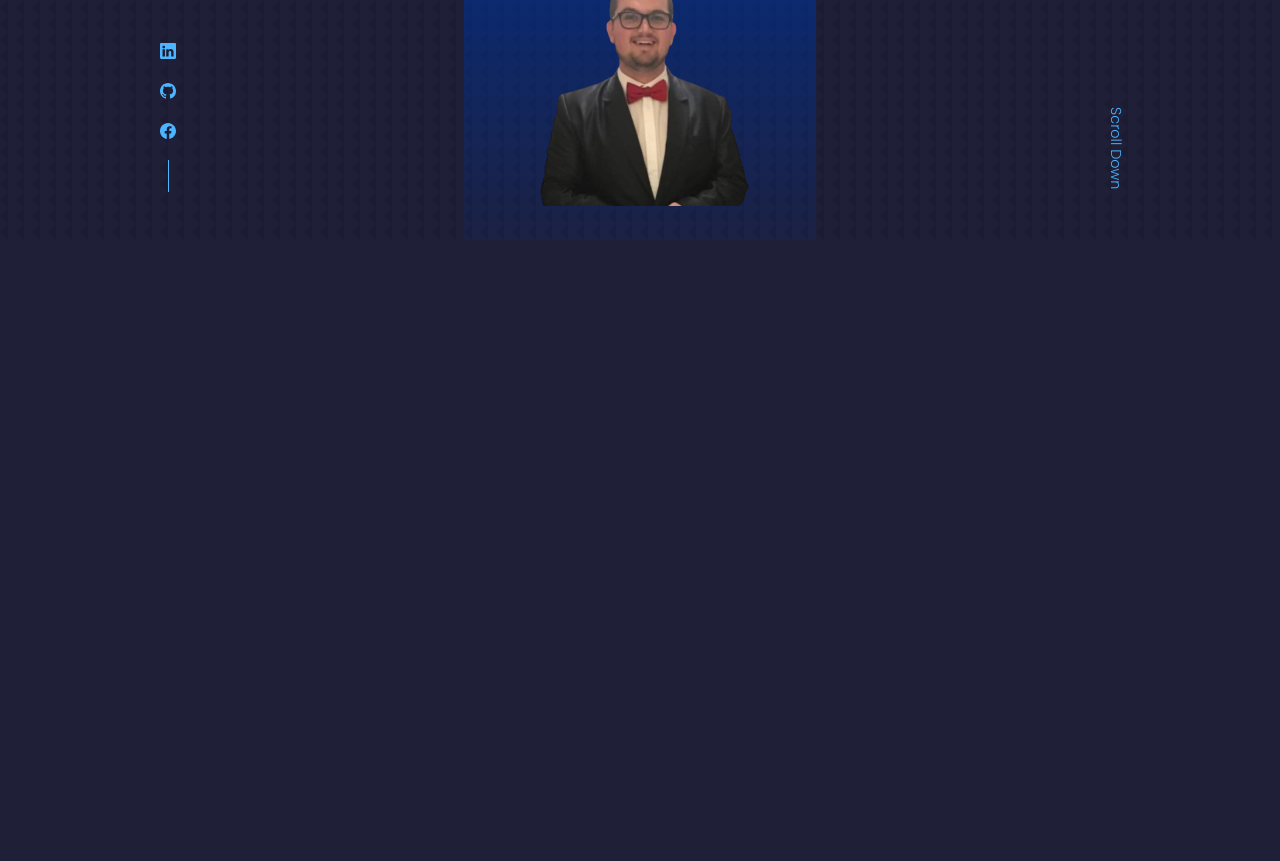
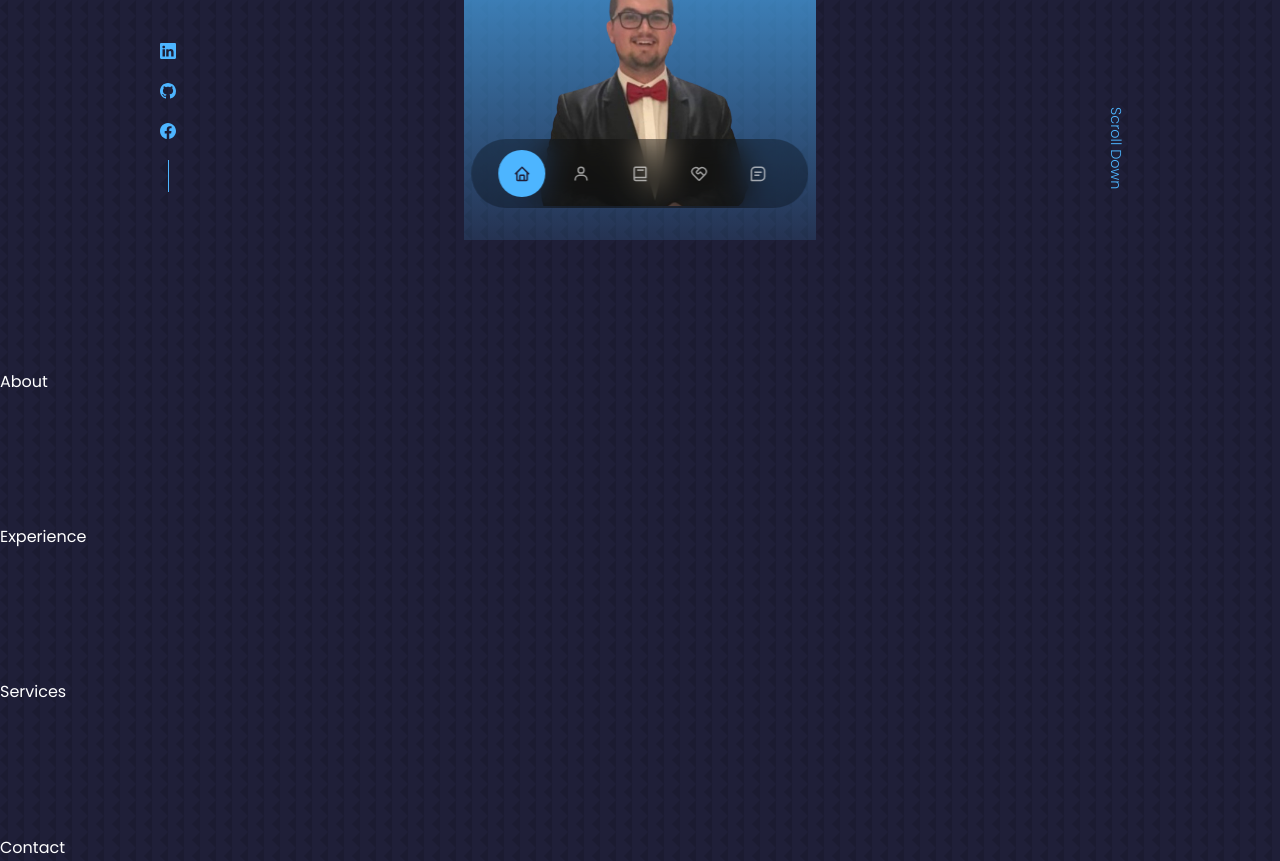
Before and after one commit to Budzserator/ReactPortfolio, a React (Create React App) app: page / in a window 1280 px wide. Shown: the part 560-1421 px from the top of the page. Before the commit the page ends 800 px from the top, so only its background shows below. Built offline with nearby package versions, Linux system fonts and the light colour scheme.

Commit message:
Nav component ~Done

```diff
--- a/src/App.jsx
+++ b/src/App.jsx
@@ -1,11 +1,20 @@
 import React from 'react'
 import Header from "./components/header/Header";
-
+import Nav from "./components/nav/Nav";
+import About from "./components/about/About"
+import Experience from './components/experience/Experience';
+import Services from './components/services/Services'
+import Contact from './components/contact/Contact';
 
 const App = () => {
   return (
     <>
       <Header/>
+      <Nav/>
+      <About/>
+      <Experience/>
+      <Services/>
+      <Contact/>
     </>
   )
 }
--- a/src/components/about/About.jsx
+++ b/src/components/about/About.jsx
@@ -3,9 +3,7 @@ import './about.css'
 
 function About() {
   return (
-    <div>
-
-    </div>
+    <section id='about'>About</section>
   )
 }
 
--- a/src/components/contact/Contact.jsx
+++ b/src/components/contact/Contact.jsx
@@ -3,9 +3,7 @@ import "./contact.css"
 
 function Contact() {
   return (
-    <div>
-
-    </div>
+    <section id="contact">Contact</section>
   )
 }
 
--- a/src/components/experience/Experience.jsx
+++ b/src/components/experience/Experience.jsx
@@ -3,9 +3,7 @@ import "./experience.css"
 
 function Experience() {
   return (
-    <div>
-
-    </div>
+    <section id="experience">Experience</section>
   )
 }
 
--- a/src/components/header/header.css
+++ b/src/components/header/header.css
@@ -38,7 +38,7 @@ header {
 
 /* ========== ME ========== */
 .me {
-    background: linear-gradient(#00308F, transparent);
+  background: linear-gradient(var(--color-primary), transparent);
   width: 22rem;
   height: 30rem;
   position: absolute;
--- a/src/components/nav/Nav.jsx
+++ b/src/components/nav/Nav.jsx
@@ -1,11 +1,51 @@
-import React from 'react'
+import React from "react";
+import { useState } from "react";
+import "./nav.css";
+import { BiHome, BiUser, BiBook, BiMessageSquareDetail } from "react-icons/bi";
+import { RiServiceLine } from "react-icons/ri";
 
-function Nav() {
+const Nav = () => {
+  const [activeNav, setActiveNav] = useState("#home");
+
   return (
-    <div>
+    <nav id="nav">
+      <a
+        href="#home"
+        className={activeNav === "#home" ? "active" : ""}
+        onClick={() => setActiveNav("#home")}
+      >
+        <BiHome />
+      </a>
+      <a
+        href="#about"
+        onClick={() => setActiveNav("#about")}
+        className={activeNav === "#about" ? "active" : ""}
+      >
+        <BiUser />
+      </a>
+      <a
+        href="#experience"
+        onClick={() => setActiveNav("#experience")}
+        className={activeNav === "#experience" ? "active" : ""}
+      >
+        <BiBook />
+      </a>
+      <a
+        href="#services"
+        onClick={() => setActiveNav("#services")}
+        className={activeNav === "#services" ? "active" : ""}
+      >
+        <RiServiceLine />
+      </a>
+      <a
+        href="#contact"
+        onClick={() => setActiveNav("#contact")}
+        className={activeNav === "#contact" ? "active" : ""}
+      >
+        <BiMessageSquareDetail />
+      </a>
+    </nav>
+  );
+};
 
-    </div>
-  )
-}
-
-export default Nav
+export default Nav;
--- a/src/components/nav/nav.css
+++ b/src/components/nav/nav.css
@@ -0,0 +1,33 @@
+nav {
+    background: rgba(0, 0, 0, 0.3);
+    width: max-content;
+    display: block;
+    padding: 0.7rem 1.7rem;
+    z-index: 2;
+    position: fixed;
+    left: 50%;
+    transform: translateX(-50%);
+    bottom: 2rem;
+    display: flex;
+    gap: 0.8rem;
+    border-radius: 3rem;
+    backdrop-filter: blur(15px);
+  }
+
+  nav a {
+    background: transparent;
+    padding: 0.9rem;
+    border-radius: 50%;
+    display: flex;
+    color: var(--color-light);
+    font-size: 1.1rem;
+  }
+
+  nav a:hover {
+    background: rgba(0, 0, 0, 0.2);
+  }
+
+  nav a.active {
+    background: var(--color-primary);
+    color: var(--color-bg);
+  }
--- a/src/components/portfolio/Portfolio.jsx
+++ b/src/components/portfolio/Portfolio.jsx
@@ -2,9 +2,7 @@ import React from 'react'
 
 function Portfolio() {
   return (
-    <div>
-
-    </div>
+    <section id="portfolio">Portfolio</section>
   )
 }
 
--- a/src/components/services/Services.jsx
+++ b/src/components/services/Services.jsx
@@ -0,0 +1,9 @@
+import React from 'react'
+
+function Services() {
+  return (
+    <section id="services">Services</section>
+  )
+}
+
+export default Services
--- a/src/components/testimonials/Testimonials.jsx
+++ b/src/components/testimonials/Testimonials.jsx
@@ -3,9 +3,7 @@ import "./testimonials.css"
 
 function Testimonials() {
   return (
-    <div>
-
-    </div>
+    <section id="testimonials">Testimonials</section>
   )
 }
 
--- a/src/index.css
+++ b/src/index.css
@@ -114,6 +114,7 @@ img {
   display: block;
   width: 100%;
   object-fit: cover;
+
 }
 
 /* ========== MEDIA QUERIES (MEDIUM DEVICES) ========== */
```
Lines whose indentation alone changed are shown as unchanged.
